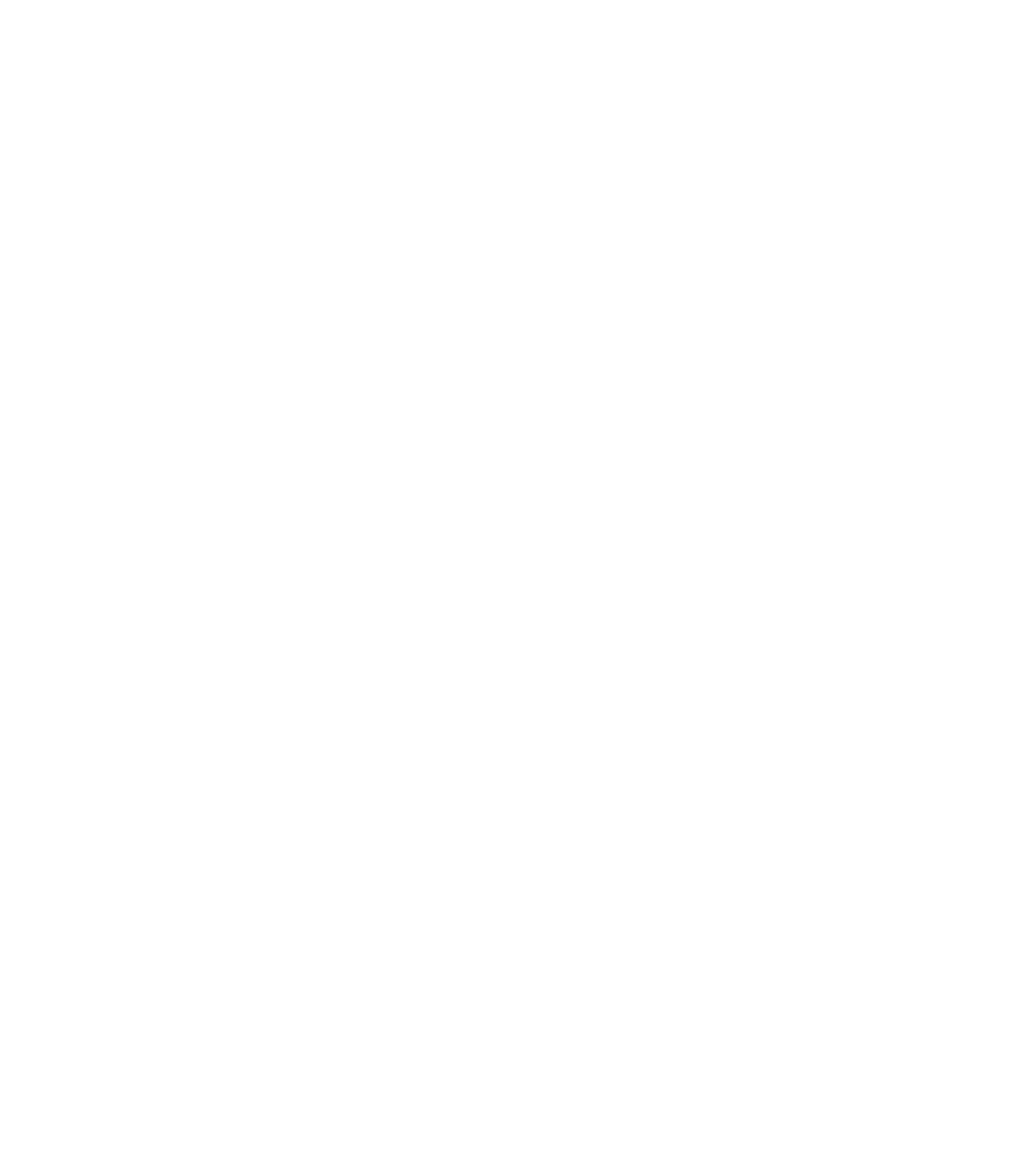
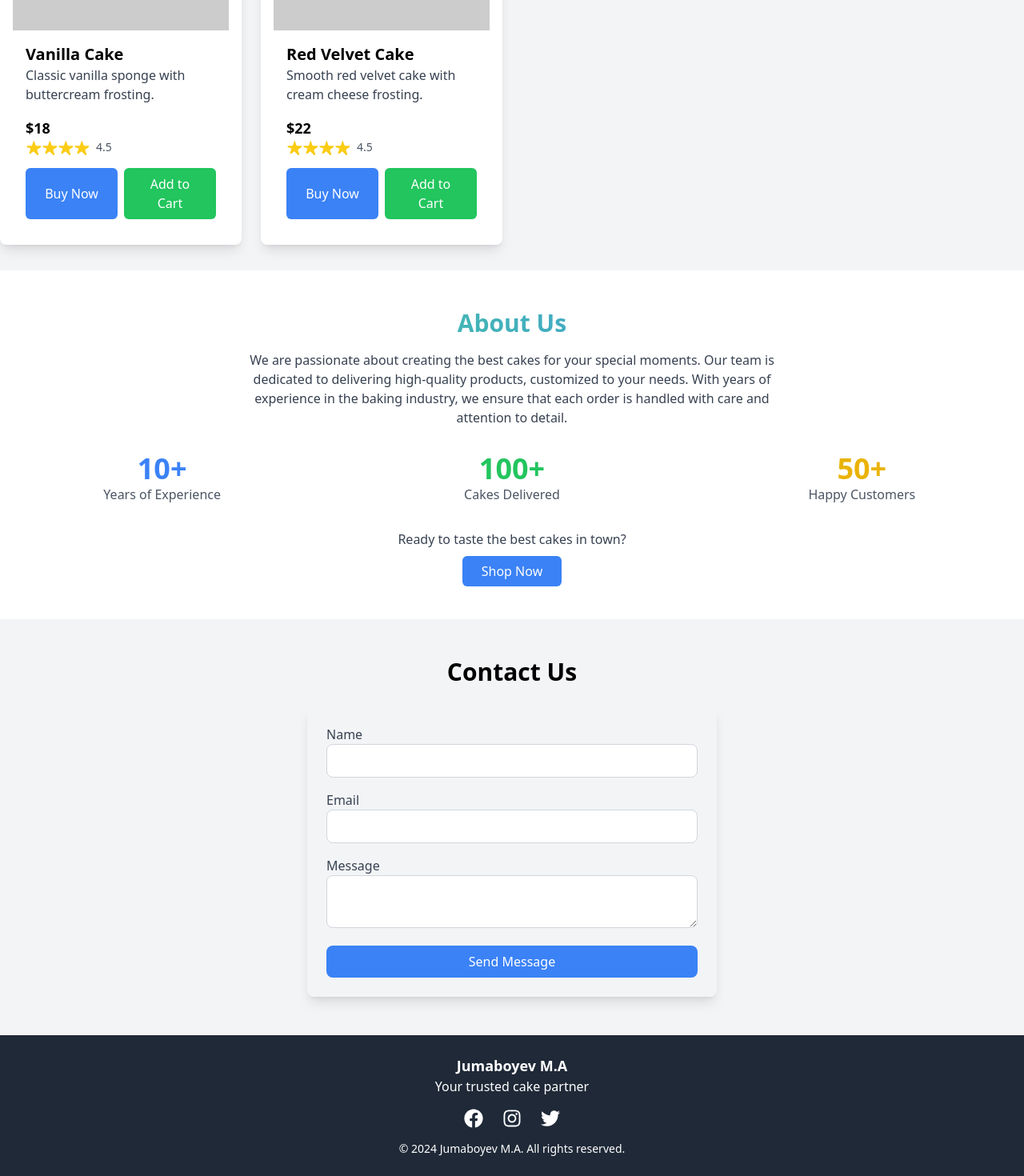
Before and after one commit to Muhammad-Devel/order-platform-3, a React (Vite) app: page / in a window 1280 px wide. Shown: the part 1658-3128 px from the top of the page at 80% size. Before the commit the page ends 1472 px from the top, so only its background shows below. Built offline with nearby package versions, Linux system fonts and the light colour scheme.

Commit message:
AboutUS, ContactUs and footer section added

```diff
--- a/package.json
+++ b/package.json
@@ -14,6 +14,7 @@
     "@heroicons/react": "^2.1.5",
     "react": "^18.3.1",
     "react-dom": "^18.3.1",
+    "react-icons": "^5.3.0",
     "swiper": "^11.1.14"
   },
   "devDependencies": {
--- /dev/null
+++ b/src/components/AboutUs.jsx
@@ -0,0 +1,44 @@
+import React from "react";
+
+const AboutUs = () => {
+  return (
+    <section className="py-12 bg-white">
+      <div className="container mx-auto text-center">
+      <h2 className="text-3xl font-bold text-transparent bg-clip-text bg-gradient-to-r from-green-400 to-blue-500 mb-4">
+  About Us
+</h2>
+
+        <p className="text-gray-700 max-w-2xl mx-auto">
+          We are passionate about creating the best cakes for your special
+          moments. Our team is dedicated to delivering high-quality products,
+          customized to your needs. With years of experience in the baking
+          industry, we ensure that each order is handled with care and attention
+          to detail.
+        </p>
+      </div>
+      <div className="grid grid-cols-3 gap-8 mt-8">
+  <div className="text-center">
+    <div className="text-4xl font-bold text-blue-500">10+</div>
+    <p className="text-gray-600">Years of Experience</p>
+  </div>
+  <div className="text-center">
+    <div className="text-4xl font-bold text-green-500">100+</div>
+    <p className="text-gray-600">Cakes Delivered</p>
+  </div>
+  <div className="text-center">
+    <div className="text-4xl font-bold text-yellow-500">50+</div>
+    <p className="text-gray-600">Happy Customers</p>
+  </div>
+</div>
+<div className="text-center mt-8">
+  <p className="text-gray-700 mb-4">Ready to taste the best cakes in town?</p>
+  <a href="/shop" className="bg-blue-500 text-white py-2 px-6 rounded-md hover:bg-blue-600">
+    Shop Now
+  </a>
+</div>
+
+    </section>
+  );
+};
+
+export default AboutUs;
--- /dev/null
+++ b/src/components/ContactUs.jsx
@@ -0,0 +1,65 @@
+import React, { useState } from "react";
+
+const ContactUs = () => {
+  const [formData, setFormData] = useState({ name: "", email: "", message: "" });
+
+  const handleChange = (e) => {
+    setFormData({ ...formData, [e.target.name]: e.target.value });
+  };
+
+  const handleSubmit = (e) => {
+    e.preventDefault();
+    // Handle form submission logic here (e.g., send data to backend)
+    console.log("Form data:", formData);
+  };
+
+  return (
+    <section className="py-12 bg-gray-100 ">
+      <div className="container mx-auto">
+        <h2 className="text-3xl font-bold text-center mb-6">Contact Us</h2>
+        <form onSubmit={handleSubmit} className="max-w-lg mx-auto bg-gray-100 p-6 rounded-lg shadow-lg">
+          <div className="mb-4">
+            <label className="block text-left text-gray-700">Name</label>
+            <input
+              type="text"
+              name="name"
+              value={formData.name}
+              onChange={handleChange}
+              className="w-full p-2 border border-gray-300 rounded-lg"
+              required
+            />
+          </div>
+          <div className="mb-4">
+            <label className="block text-left text-gray-700">Email</label>
+            <input
+              type="email"
+              name="email"
+              value={formData.email}
+              onChange={handleChange}
+              className="w-full p-2 border border-gray-300 rounded-lg"
+              required
+            />
+          </div>
+          <div className="mb-4">
+            <label className="block text-left text-gray-700">Message</label>
+            <textarea
+              name="message"
+              value={formData.message}
+              onChange={handleChange}
+              className="w-full p-2 border border-gray-300 rounded-lg"
+              required
+            ></textarea>
+          </div>
+          <button
+            type="submit"
+            className="w-full bg-blue-500 text-white py-2 px-4 rounded-lg hover:bg-blue-600"
+          >
+            Send Message
+          </button>
+        </form>
+      </div>
+    </section>
+  );
+};
+
+export default ContactUs;
--- a/src/components/FeaturedProducts.jsx
+++ b/src/components/FeaturedProducts.jsx
@@ -46,9 +46,22 @@
                 </div>
 
                 {/* Buy Now or View Details Button */}
-                <button className="mt-4 w-full bg-blue-500 text-white py-2 px-4 rounded-md hover:bg-blue-600">
-                  Buy Now
-                </button>
+                <div className="mt-4 flex space-x-2">
+                  {/* "Buy Now" tugmasi */}
+                  <button
+                    onClick={() => buyNow(product)}
+                    className="w-1/2 bg-blue-500 text-white py-2 px-4 rounded-md hover:bg-blue-600"
+                  >
+                    Buy Now
+                  </button>
+                  {/* "Add to Cart" tugmasi */}
+                  <button
+                    onClick={() => addToCart(product)}
+                    className="w-1/2 bg-green-500 text-white py-2 px-4 rounded-md hover:bg-green-600"
+                  >
+                    Add to Cart
+                  </button>
+                </div>
               </div>
             </div>
           ))}
--- a/src/components/Footer.jsx
+++ b/src/components/Footer.jsx
@@ -1,12 +1,30 @@
 import React from "react";
+// Ikonkalarni import qilish
+import { FaFacebook, FaInstagram, FaTwitter } from "react-icons/fa";
 
 const Footer = () => {
   return (
-    <footer className="footer">
-      <p>© 2024 Cake Order Platform. All rights reserved.</p>
-      <div className="social-links">
-        <a href="#">Instagram</a>
-        <a href="#">Facebook</a>
+    <footer className="bg-gray-800 text-white py-6">
+      <div className="container mx-auto text-center">
+        <div className="mb-4">
+          <h4 className="text-lg font-semibold">Jumaboyev M.A</h4>
+          <p>Your trusted cake partner</p>
+        </div>
+        <div className="flex justify-center space-x-6 mb-4">
+          {/* Facebook ikonkasi */}
+          <a href="#" className="hover:text-gray-400" aria-label="Facebook">
+            <FaFacebook size={24} />
+          </a>
+          {/* Instagram ikonkasi */}
+          <a href="#" className="hover:text-gray-400" aria-label="Instagram">
+            <FaInstagram size={24} />
+          </a>
+          {/* Twitter ikonkasi */}
+          <a href="#" className="hover:text-gray-400" aria-label="Twitter">
+            <FaTwitter size={24} />
+          </a>
+        </div>
+        <p className="text-sm">© {new Date().getFullYear()} Jumaboyev M.A. All rights reserved.</p>
       </div>
     </footer>
   );
--- a/src/pages/HomePage.jsx
+++ b/src/pages/HomePage.jsx
@@ -5,6 +5,9 @@
 import HeroSection from '../components/HeroSection'
 import Header from '../components/Header'
 import FeaturedProducts from "../components/FeaturedProducts";
+import AboutUs from "../components/AboutUs";
+import ContactUs from "../components/ContactUs";
+import Footer from "../components/Footer";
 
 const products = [
   {
@@ -31,6 +34,30 @@
     imageUrl: "https://via.placeholder.com/150",
     rating: 4.5,
   },
+  {
+    id: 4,
+    name: "Chocolate Cake",
+    description: "Rich chocolate cake with dark chocolate glaze.",
+    price: "$20",
+    imageUrl: "https://via.placeholder.com/150",
+    rating: 4.5,
+  },
+  {
+    id: 5,
+    name: "Vanilla Cake",
+    description: "Classic vanilla sponge with buttercream frosting.",
+    price: "$18",
+    imageUrl: "https://via.placeholder.com/150",
+    rating: 4.5,
+  },
+  {
+    id: 6,
+    name: "Red Velvet Cake",
+    description: "Smooth red velvet cake with cream cheese frosting.",
+    price: "$22",
+    imageUrl: "https://via.placeholder.com/150",
+    rating: 4.5,
+  },
 ];
 
 
@@ -44,6 +71,9 @@
         <HeroSection />
      </main>
      <FeaturedProducts products={products}/>
+     <AboutUs />
+     <ContactUs />
+     <Footer />
     </div>
   )
 }
```
Also changed, not shown: 1 other file (tests, documents, lock files or other folders).
